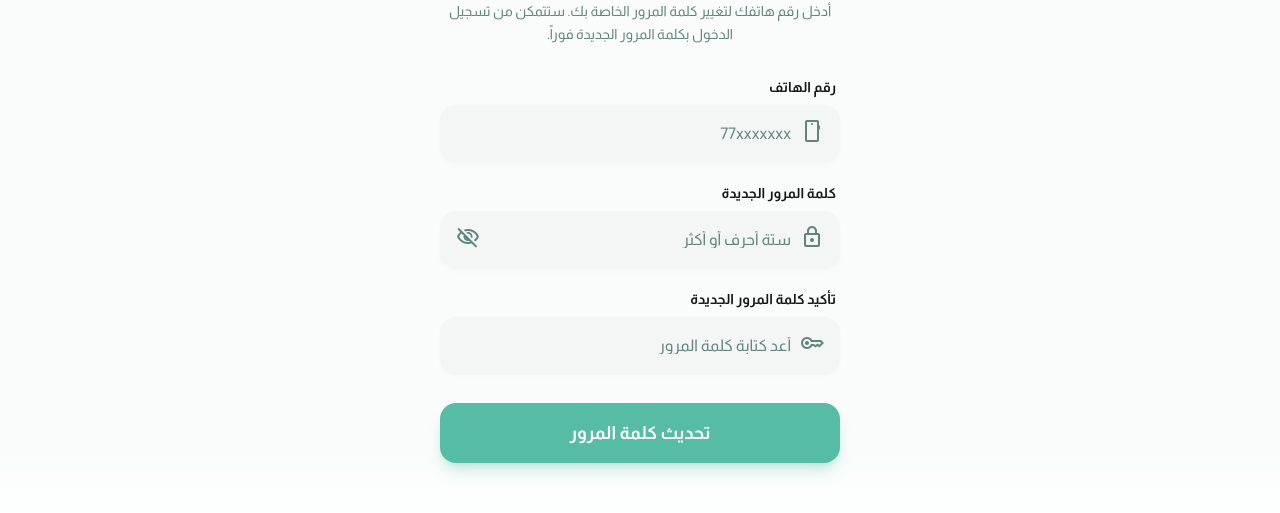
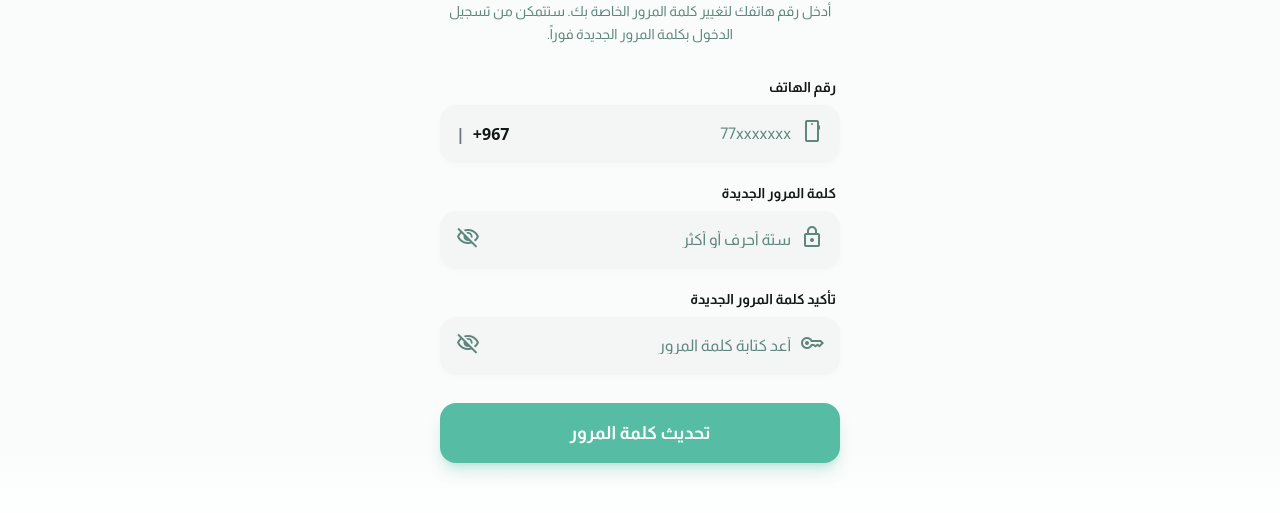
Before and after one commit to Niyrmy6/rasid-ye, a React (Vite) app: page /forgot-password in a window 1280 px wide. Shown: the part 264-777 px from the top of the page. Built offline with nearby package versions, Linux system fonts and the light colour scheme; no server answers.

Commit message:
feat: Add initial authentication pages for login, signup, forgot password, and OTP verification.

```diff
--- a/src/pages/ForgotPassword.tsx
+++ b/src/pages/ForgotPassword.tsx
@@ -10,7 +10,6 @@ export default function ForgotPassword() {
   const [showPassword, setShowPassword] = useState(false);
   const [loading, setLoading] = useState(false);
   const [error, setError] = useState<string | null>(null);
-  const [success, setSuccess] = useState(false);
 
   const handleSubmit = async (e: React.FormEvent) => {
     e.preventDefault();
@@ -31,11 +30,13 @@ export default function ForgotPassword() {
     setError(null);
 
     try {
+      const fullPhone = phone.startsWith('+967') ? phone : `+967${phone.replace(/^0+/, '')}`;
+
       // Check if user exists first
       const { data: user, error: fetchError } = await supabase
         .from('user')
         .select('user_id')
-        .eq('phone', phone)
+        .eq('phone', fullPhone)
         .maybeSingle();
 
       if (fetchError || !user) {
@@ -44,24 +45,30 @@ export default function ForgotPassword() {
         return;
       }
 
-      // Update password
-      const { error: updateError } = await supabase
-        .from('user')
-        .update({ password: newPassword })
-        .eq('phone', phone);
+      const { data, error: funcError } = await supabase.functions.invoke('send-whatsapp-otp', {
+        body: { phone: fullPhone }
+      });
 
-      if (updateError) {
-        setError('حدث خطأ أثناء تحديث كلمة المرور');
-      } else {
-        setSuccess(true);
-        setTimeout(() => {
-          navigate('/login');
-        }, 2000);
+      if (funcError || !data?.success) {
+        console.error('Error sending OTP:', funcError || data?.error);
+        setError('حدث خطأ أثناء إرسال رمز التحقق، يرجى المحاولة لاحقاً');
+        setLoading(false);
+        return;
       }
+
+      // Navigate to OTP verification page with expected OTP and new password
+      navigate('/verify-otp', {
+        state: {
+          phone: fullPhone,
+          newPassword,
+          expectedOtp: data.otp,
+          isPasswordReset: true
+        }
+      });
+
     } catch (err) {
       setError('حدث خطأ في الاتصال بالخادم');
-    } finally {
-      if (!success) setLoading(false);
+      setLoading(false);
     }
   };
 
@@ -97,32 +104,28 @@ export default function ForgotPassword() {
           </p>
         </div>
 
-        {success ? (
-          <div className="bg-green-50 border border-green-200 text-green-700 p-6 rounded-2xl text-center shadow-sm animate-fade-in">
-            <div className="w-12 h-12 bg-green-100 rounded-full flex items-center justify-center mx-auto mb-3">
-              <span className="material-symbols-outlined text-green-600 text-2xl">check_circle</span>
-            </div>
-            <h3 className="font-bold text-lg mb-1">تم التحديث بنجاح!</h3>
-            <p className="text-sm">سيتم تحويلك لصفحة تسجيل الدخول...</p>
-          </div>
-        ) : (
-          <form className="flex flex-col gap-5 w-full" onSubmit={handleSubmit}>
-            <div className="space-y-2">
+        <form className="flex flex-col gap-5 w-full" onSubmit={handleSubmit}>
+          <div className="space-y-2">
               <label className="text-foreground font-bold text-sm mr-1 block" htmlFor="phone">
                 رقم الهاتف
               </label>
               <div className="relative">
+                <div className="absolute left-4 top-1/2 -translate-y-1/2 font-bold text-gray-500 font-sans flex items-center gap-2 pointer-events-none" dir="ltr">
+                  <span>|</span>
+                  <span className="text-foreground">+967</span>
+                </div>
                 <input
-                  className="w-full bg-input-bg border border-transparent text-foreground text-right font-medium py-4 pr-12 pl-5 rounded-2xl outline-none focus:ring-2 focus:ring-primary focus:border-primary shadow-input transition-all placeholder:text-muted-foreground"
-                  dir="rtl"
+                  className="w-full bg-input-bg border border-transparent text-foreground text-right font-medium py-4 pr-12 pl-24 rounded-2xl outline-none focus:ring-2 focus:ring-primary focus:border-primary shadow-input transition-all placeholder:text-muted-foreground"
+                  dir="ltr"
                   id="phone"
                   placeholder="77xxxxxxx"
                   type="tel"
                   value={phone}
                   onChange={(e) => setPhone(e.target.value)}
                   disabled={loading}
+                  style={{ textAlign: 'right' }}
                 />
-                <div className="absolute right-4 top-1/2 -translate-y-1/2 text-muted-foreground">
+                <div className="absolute right-4 top-1/2 -translate-y-1/2 text-muted-foreground pointer-events-none">
                   <span className="material-symbols-outlined">smartphone</span>
                 </div>
               </div>
@@ -175,6 +178,14 @@ export default function ForgotPassword() {
                 <div className="absolute right-4 top-1/2 -translate-y-1/2 text-muted-foreground pointer-events-none">
                   <span className="material-symbols-outlined">key</span>
                 </div>
+                <div
+                  className="absolute left-4 top-1/2 -translate-y-1/2 text-muted-foreground cursor-pointer hover:text-primary transition-colors z-10"
+                  onClick={() => setShowPassword(!showPassword)}
+                >
+                  <span className="material-symbols-outlined">
+                    {showPassword ? 'visibility' : 'visibility_off'}
+                  </span>
+                </div>
               </div>
             </div>
 
@@ -189,7 +200,6 @@ export default function ForgotPassword() {
               </button>
             </div>
           </form>
-        )}
       </main>
       <div className="fixed bottom-0 left-0 w-full h-24 bg-gradient-to-t from-white to-transparent pointer-events-none z-0"></div>
     </div>
--- a/src/pages/Login.tsx
+++ b/src/pages/Login.tsx
@@ -20,10 +20,12 @@ export default function Login() {
     setError(null);
 
     try {
+      const fullPhone = phone.startsWith('+967') ? phone : `+967${phone.replace(/^0+/, '')}`;
+
       const { data, error: supaError } = await supabase
         .from('user')
         .select('*')
-        .eq('phone', phone)
+        .eq('phone', fullPhone)
         .eq('password', password)
         .maybeSingle();
 
@@ -115,16 +117,21 @@ export default function Login() {
               رقم الهاتف
             </label>
               <div className="relative">
+                <div className="absolute left-4 top-1/2 -translate-y-1/2 font-bold text-gray-500 font-sans flex items-center gap-2 pointer-events-none" dir="ltr">
+                  <span>|</span>
+                  <span className="text-foreground">+967</span>
+                </div>
                 <input
-                className="w-full bg-input-bg border border-transparent text-foreground text-right font-medium py-4 pr-12 pl-5 rounded-2xl outline-none focus:ring-2 focus:ring-primary focus:border-primary shadow-input transition-all placeholder:text-muted-foreground"
-                dir="rtl"
+                  className="w-full bg-input-bg border border-transparent text-foreground text-right font-medium py-4 pr-12 pl-24 rounded-2xl outline-none focus:ring-2 focus:ring-primary focus:border-primary shadow-input transition-all placeholder:text-muted-foreground"
+                  dir="ltr"
                   id="phone"
                   placeholder="77xxxxxxx"
                   type="tel"
                   value={phone}
                   onChange={(e) => setPhone(e.target.value)}
+                  style={{ textAlign: 'right' }}
                 />
-              <div className="absolute right-4 top-1/2 -translate-y-1/2 text-muted-foreground">
+                <div className="absolute right-4 top-1/2 -translate-y-1/2 text-muted-foreground pointer-events-none">
                   <span className="material-symbols-outlined">smartphone</span>
                 </div>
               </div>
--- a/src/pages/OTPVerification.tsx
+++ b/src/pages/OTPVerification.tsx
@@ -5,7 +5,7 @@ import { supabase } from '../lib/supabase';
 export default function OTPVerification() {
   const navigate = useNavigate();
   const location = useLocation();
-  const { phone, fullname, password, expectedOtp } = location.state || {}; // From SignUp page
+  const { phone, fullname, password, newPassword, expectedOtp, isPasswordReset } = location.state || {}; // From SignUp or ForgotPassword page
 
   const [otp, setOtp] = useState(['', '', '', '', '', '']); // 6 digits
   const inputRefs = useRef<(HTMLInputElement | null)[]>([]);
@@ -68,7 +68,21 @@ export default function OTPVerification() {
     setError(null);
 
     try {
-      // 1. Correct OTP! Insert user into 'user' table
+      if (isPasswordReset) {
+        // Handle Password Reset Logic
+        const { error: updateError } = await supabase
+          .from('user')
+          .update({ password: newPassword })
+          .eq('phone', phone);
+
+        if (updateError) {
+          setError('حدث خطأ أثناء تحديث كلمة المرور.');
+        } else {
+          // Password reset success -> go back to login with success message ideally, or just redirect
+          navigate('/login');
+        }
+      } else {
+        // Handle Normal Sign Up Logic
         const { data, error: insertError } = await supabase
           .from('user')
           .insert([{ full_name: fullname, phone, password, role_id: 3 }])
@@ -79,9 +93,9 @@ export default function OTPVerification() {
           console.error('Insert user error:', insertError);
           setError('حدث خطأ أثناء إنشاء الحساب، قد يكون رقم الهاتف مستخدماً بالفعل.');
         } else {
-        // 2. Log in by saving user
           localStorage.setItem('user', JSON.stringify(data));
           navigate('/verification-success');
+        }
       }
     } catch (err) {
       console.error(err);
--- a/src/pages/SignUp.tsx
+++ b/src/pages/SignUp.tsx
@@ -22,8 +22,10 @@ export default function SignUp() {
     setError(null);
 
     try {
+      const fullPhone = phone.startsWith('+967') ? phone : `+967${phone.replace(/^0+/, '')}`;
+
       const { data, error: funcError } = await supabase.functions.invoke('send-whatsapp-otp', {
-        body: { phone }
+        body: { phone: fullPhone }
       });
 
       if (funcError || !data?.success) {
@@ -31,7 +33,7 @@ export default function SignUp() {
         setError(data?.error || data?.details || 'حدث خطأ أثناء إرسال رمز التحقق. تأكد من رقم الهاتف');
       } else {
         navigate('/verify-otp', {
-          state: { phone, fullname, password, expectedOtp: data.otp }
+          state: { phone: fullPhone, fullname, password, expectedOtp: data.otp }
         });
       }
     } catch (err) {
@@ -172,14 +174,19 @@ export default function SignUp() {
               رقم الهاتف
             </label>
               <div className="relative">
+                <div className="absolute left-4 top-1/2 -translate-y-1/2 font-bold text-gray-500 font-sans flex items-center gap-2 pointer-events-none" dir="ltr">
+                  <span>|</span>
+                  <span className="text-foreground">+967</span>
+                </div>
                 <input
-                className="w-full bg-input-bg border border-transparent text-foreground text-right font-medium py-4 px-5 pr-12 rounded-2xl outline-none focus:ring-2 focus:ring-primary focus:border-primary shadow-input transition-all placeholder:text-muted-foreground"
-                dir="rtl"
+                  className="w-full bg-input-bg border border-transparent text-foreground text-right font-medium py-4 px-5 pr-12 pl-24 rounded-2xl outline-none focus:ring-2 focus:ring-primary focus:border-primary shadow-input transition-all placeholder:text-muted-foreground"
+                  dir="ltr"
                   id="phone"
                   placeholder="77xxxxxxx"
                   type="tel"
                   value={phone}
                   onChange={(e) => setPhone(e.target.value)}
+                  style={{ textAlign: 'right' }}
                 />
                 <div className="absolute right-4 top-1/2 -translate-y-1/2 text-muted-foreground pointer-events-none">
                   <span className="material-symbols-outlined">smartphone</span>
```
Lines whose indentation alone changed are shown as unchanged.
